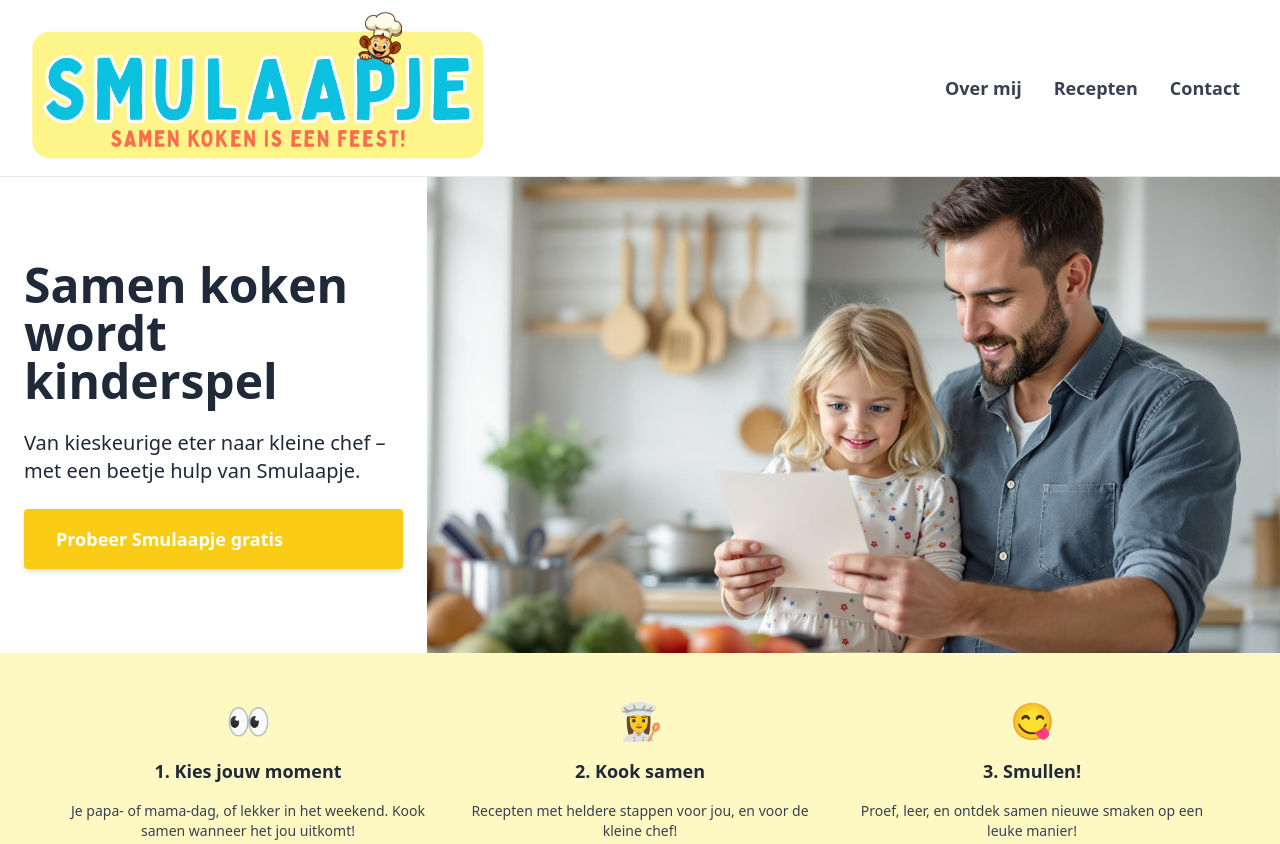
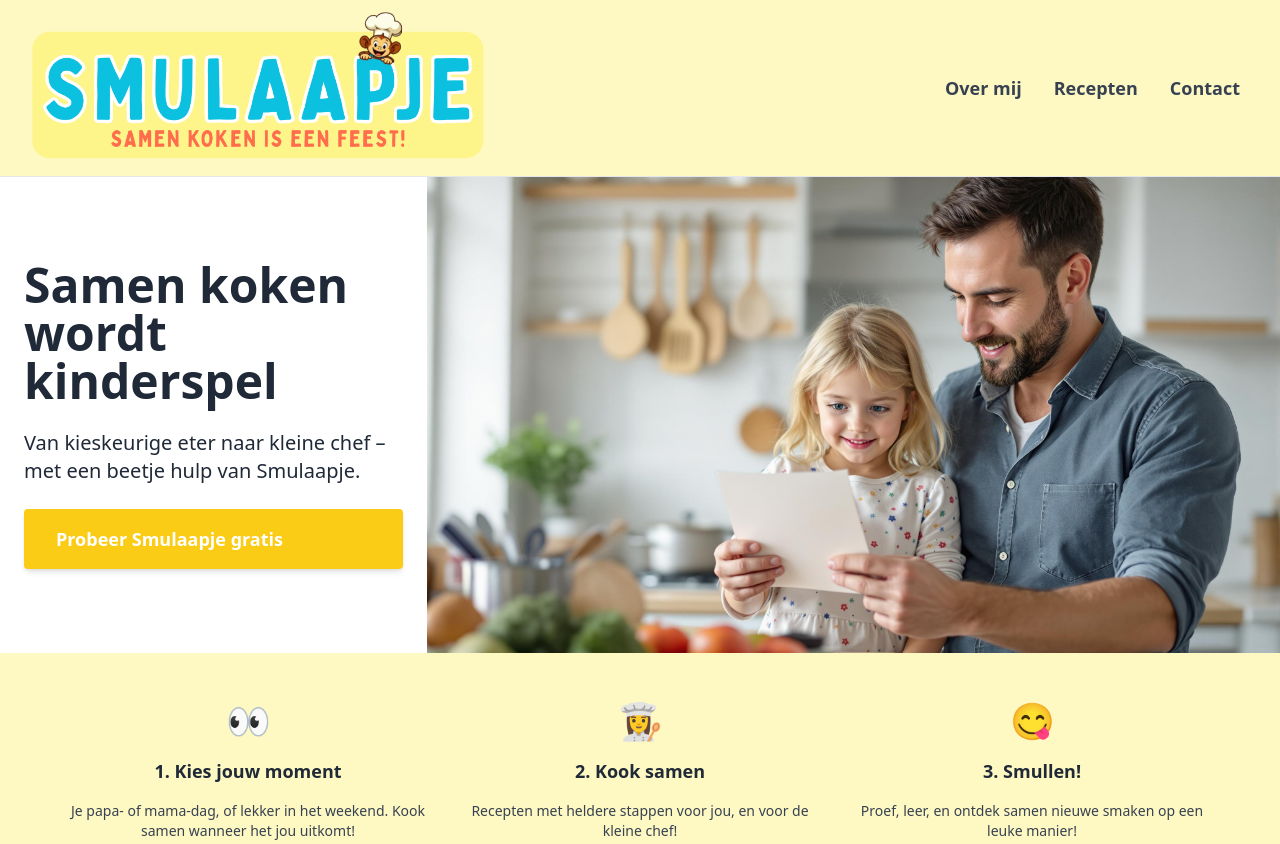
Before and after one commit to Smulaapje/Smulaapje, a plain HTML site: page index.html in a window 1280 px wide. Shown: the top 844 px of the page. Drawn offline with nearby package versions, Linux system fonts and the light colour scheme.

Commit message:
Update header.html

```diff
--- a/partials/header.html
+++ b/partials/header.html
@@ -1,4 +1,4 @@
-<header class="bg-white border-b border-gray-200">
+<header class="bg-yellow-100 border-b border-gray-200">
   <div class="flex items-center justify-between px-4 py-2">
     <!-- Logo links, met marge rechts en iets groter -->
     <a href="index.html" class="block pl-2">
```
